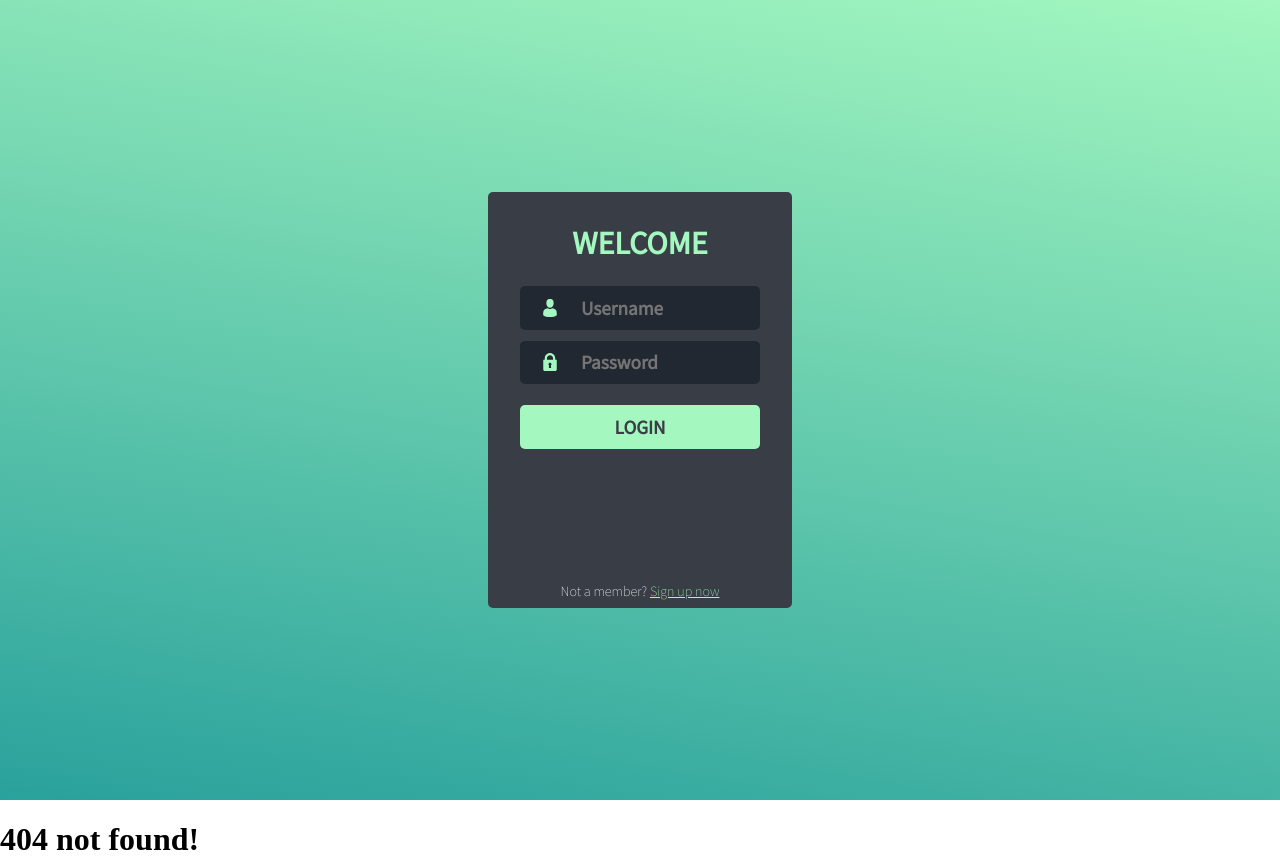
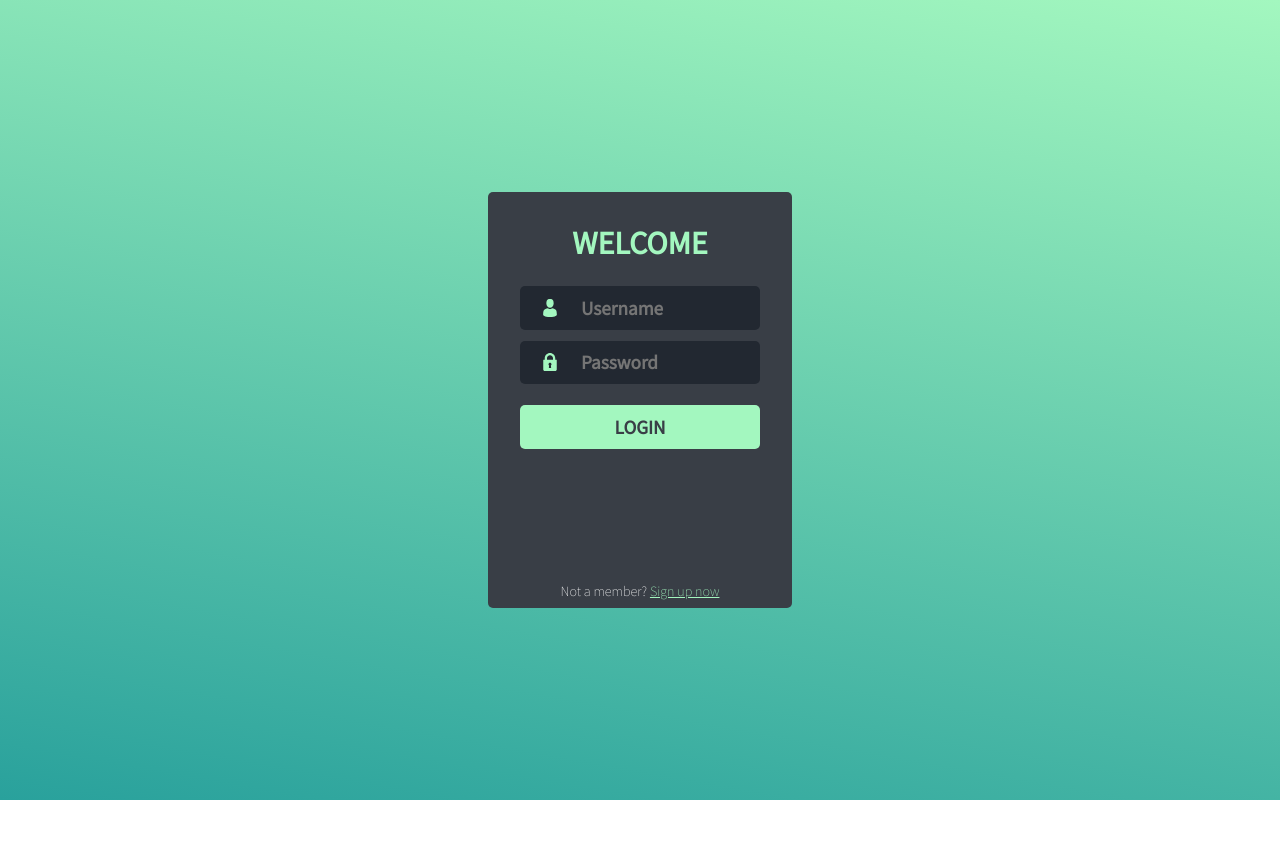
Before and after one commit to felipedaf/simple-react-routing, a React (Create React App) app: page /#/ in a window 1280 px wide. Before the commit this address had no page. After the commit the page ends 800 px from the top, so only its background shows below. Built offline with nearby package versions, Linux system fonts and the light colour scheme.

Commit message:
fixing route erros

```diff
--- a/src/auth.js
+++ b/src/auth.js
@@ -20,7 +20,6 @@ const isAuthenticated = async () => {
     .catch(err => {
 
         if(!err.response){
-            alert('Server is unavailable!')
         }
 
         return false
--- a/src/routes.js
+++ b/src/routes.js
@@ -17,7 +17,6 @@ const Routes = () => (
             <PrivateRoute path='/about' component={() => <About/>}/>
             <PrivateRoute path='/contact' component={() => <Contact/>}/>
             <PrivateRoute path='/home' component={() => <Home/>}/>
-            <Route path='*' component={() => <h1>404 not found!</h1>}/>
     </HashRouter>
 
 )
```
